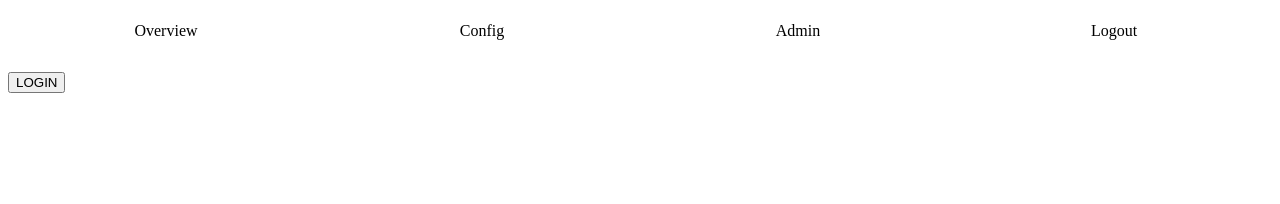
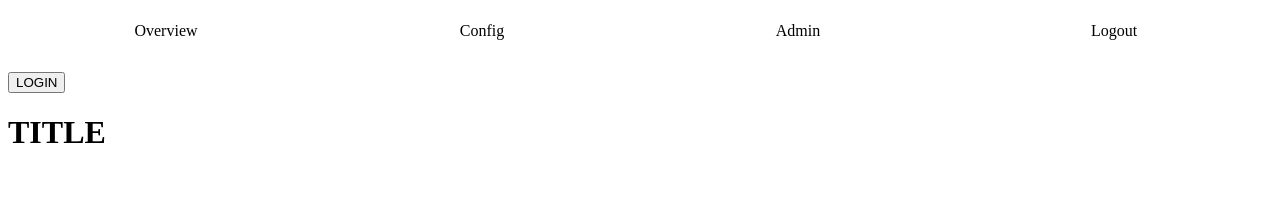
Before and after one commit to JoeriRoijenga/dashboardDSH, an Angular app: page / in a window 1280 px wide. Shown: the top 204 px of the page. Built offline with nearby package versions, Linux system fonts and the light colour scheme.

Commit message:
title fix

```diff
--- a/src/app/app.component.html
+++ b/src/app/app.component.html
@@ -4,4 +4,4 @@
 
 <button *ngIf="!router.url.startsWith('/login')" routerLink="/login">LOGIN</button>
 
-<h1>{{title}}</h1>
+<h1>TITLE</h1>
```
